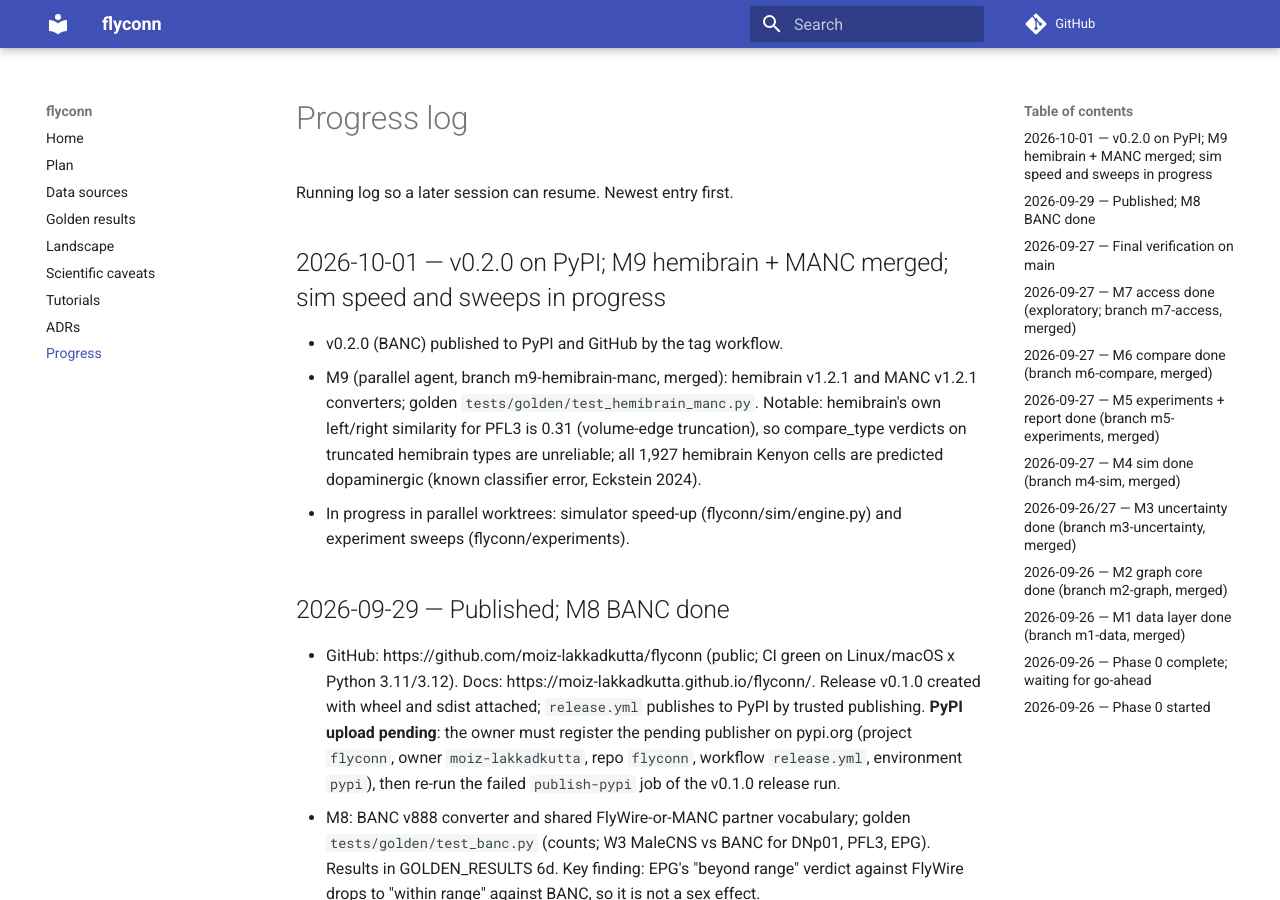
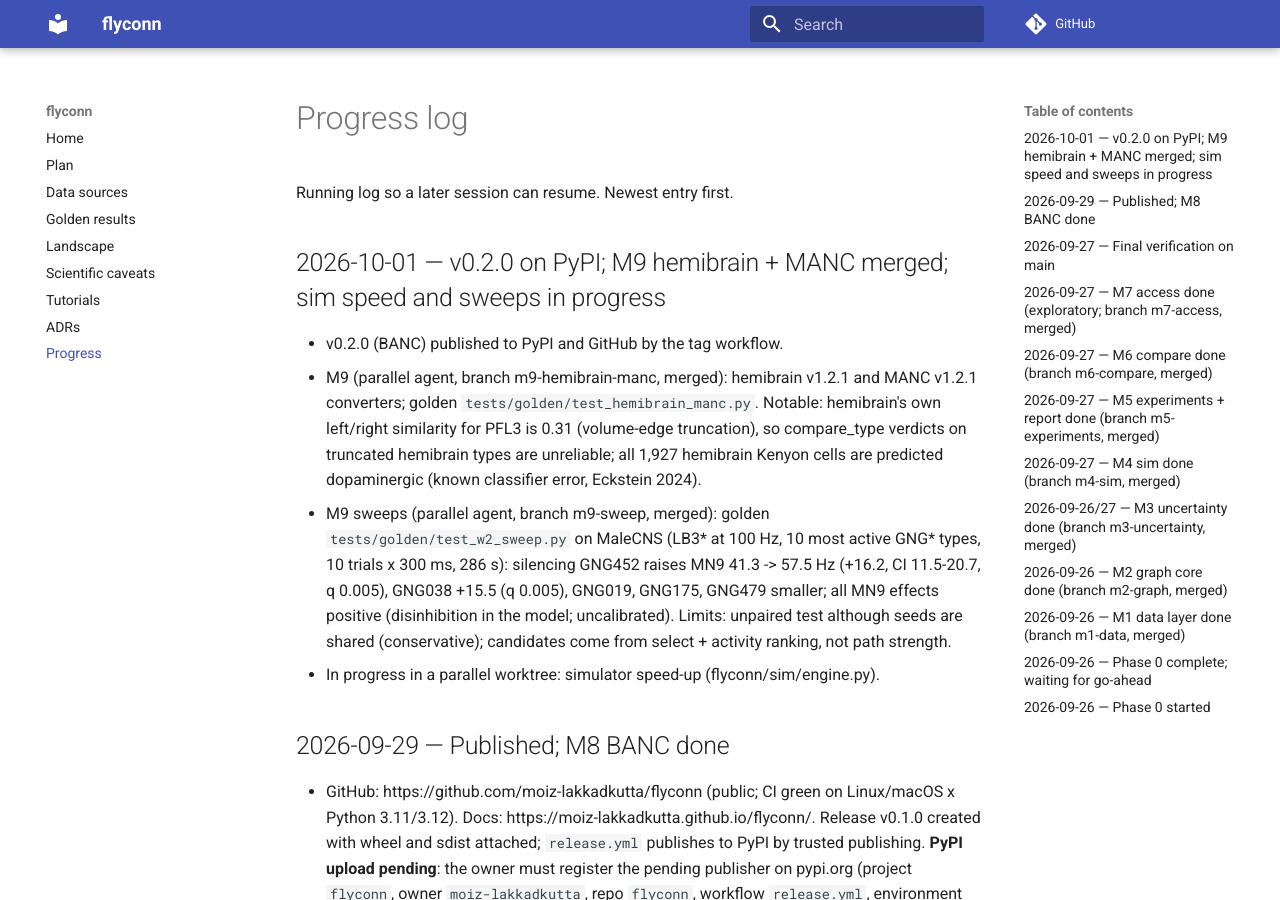
Before and after one commit to moiz-lakkadkutta/flyconn, an MkDocs documentation site: the page built from docs/PROGRESS.md, in a window 1280 px wide and 900 px high. Built offline with MkDocs 1.6.1 and Material for MkDocs 9.7.7, drawn with Linux system fonts in a browser that asks for light colours; comment, search, counter and statistics services are not loaded.

Commit message:
docs(m9): sweeps in changelog, progress and plan
Co-Authored-By: Claude Opus 5.5 <noreply@anthropic.com>
Claude-Session: https://claude.ai/code/session_0146ujhCdFL57yDjC7Thhn4c

```diff
--- a/docs/PROGRESS.md
+++ b/docs/PROGRESS.md
@@ -6,7 +6,8 @@ Running log so a later session can resume. Newest entry first.
 
 - v0.2.0 (BANC) published to PyPI and GitHub by the tag workflow.
 - M9 (parallel agent, branch m9-hemibrain-manc, merged): hemibrain v1.2.1 and MANC v1.2.1 converters; golden `tests/golden/test_hemibrain_manc.py`. Notable: hemibrain's own left/right similarity for PFL3 is 0.31 (volume-edge truncation), so compare_type verdicts on truncated hemibrain types are unreliable; all 1,927 hemibrain Kenyon cells are predicted dopaminergic (known classifier error, Eckstein 2024).
-- In progress in parallel worktrees: simulator speed-up (flyconn/sim/engine.py) and experiment sweeps (flyconn/experiments).
+- M9 sweeps (parallel agent, branch m9-sweep, merged): golden `tests/golden/test_w2_sweep.py` on MaleCNS (LB3* at 100 Hz, 10 most active GNG* types, 10 trials x 300 ms, 286 s): silencing GNG452 raises MN9 41.3 -> 57.5 Hz (+16.2, CI 11.5-20.7, q 0.005), GNG038 +15.5 (q 0.005), GNG019, GNG175, GNG479 smaller; all MN9 effects positive (disinhibition in the model; uncalibrated). Limits: unpaired test although seeds are shared (conservative); candidates come from select + activity ranking, not path strength.
+- In progress in a parallel worktree: simulator speed-up (flyconn/sim/engine.py).
 
 ## 2026-09-29 — Published; M8 BANC done
 
```
Also changed, not shown: CHANGELOG.md (+3 -0 lines), docs/PLAN.md (+2 -1 lines).
